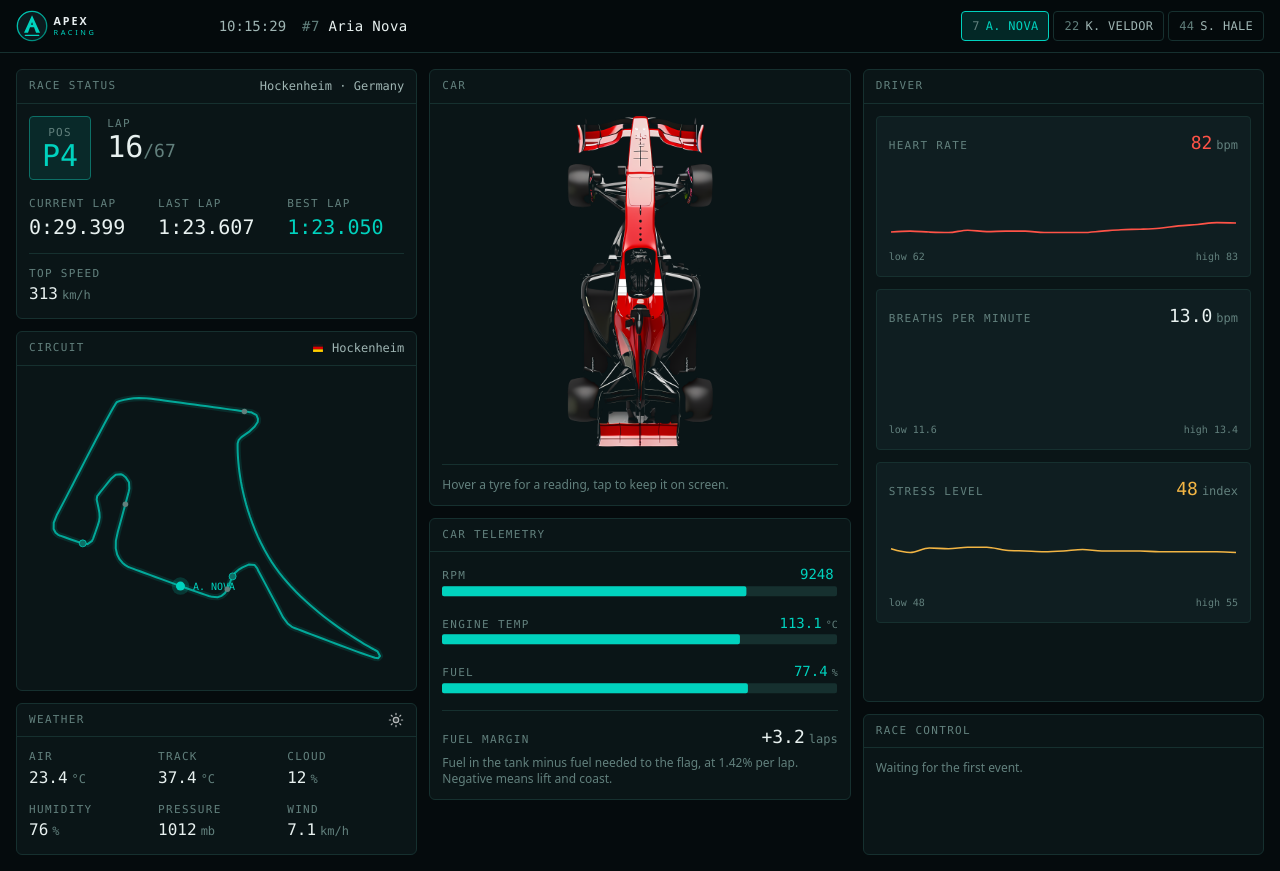
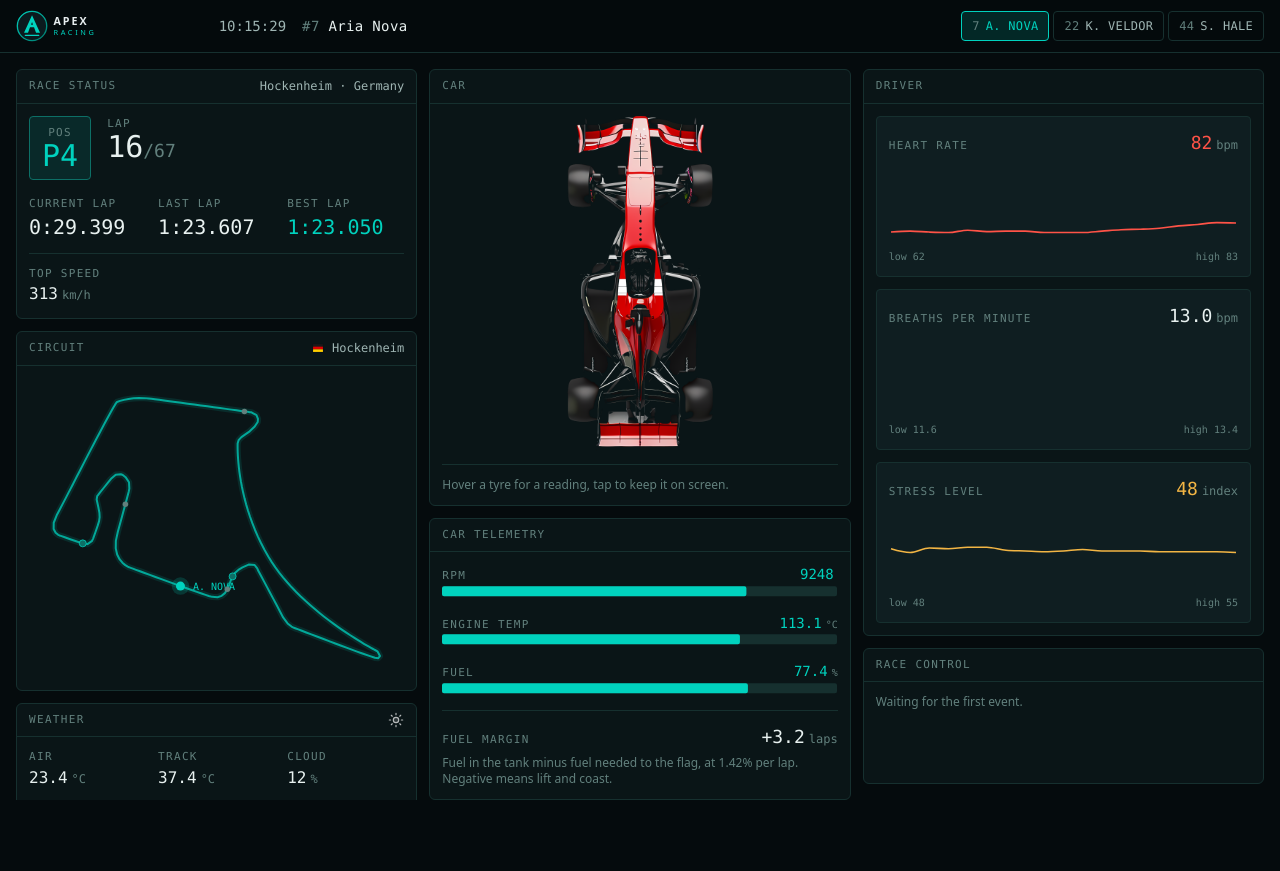
Before and after one commit to ahamedzoha/apex-race-control, a React (Vite) app: page / in a window 1280 px wide. After the commit the page ends 800 px from the top, so only its background shows below. Built offline with nearby package versions, Linux system fonts and the light colour scheme.

Commit message:
Refactored layout for improved responsiveness

```diff
--- a/src/App.tsx
+++ b/src/App.tsx
@@ -21,8 +21,8 @@ export default function App() {
   const driverNumber = useRace((s) => s.driver.number);
 
   return (
-    <div className="min-h-screen">
-      <header className="sticky top-0 z-10 border-b border-edge bg-ground/95 backdrop-blur">
+    <div className="flex min-h-screen flex-col xl:h-screen xl:overflow-hidden">
+      <header className="sticky top-0 z-10 shrink-0 border-b border-edge bg-ground/95 backdrop-blur">
         <div className="mx-auto flex w-full max-w-[1760px] flex-wrap items-center gap-x-4 gap-y-2 px-3 py-2.5 md:px-4">
           <img
             src="/assets/apex-racing-mark.svg"
@@ -43,19 +43,19 @@ export default function App() {
       {/* Hierarchy changes per tier rather than the desktop layout shrinking:
           the car leads on a phone because it is the thing you touch, three
           columns only appear once there is room for all of them side by side. */}
-      <main className="mx-auto grid w-full max-w-[1760px] gap-3 p-3 md:p-4 lg:grid-cols-2 xl:grid-cols-[minmax(0,1fr)_minmax(0,1.05fr)_minmax(0,1fr)]">
-        <div className="order-1 flex min-w-0 flex-col gap-3 lg:order-2">
+      <main className="mx-auto grid w-full max-w-[1760px] gap-3 p-3 md:p-4 lg:grid-cols-2 xl:min-h-0 xl:flex-1 xl:grid-cols-[minmax(0,1fr)_minmax(0,1.05fr)_minmax(0,1fr)]">
+        <div className="order-1 flex min-w-0 flex-col gap-3 lg:order-2 xl:min-h-0">
           <CarDiagram />
           <CarTelemetry />
         </div>
-        <div className="order-2 flex min-w-0 flex-col gap-3 lg:order-1">
+        <div className="order-2 flex min-w-0 flex-col gap-3 lg:order-1 xl:min-h-0">
           <RaceStatus />
           <TrackMap />
           <Weather />
         </div>
-        <div className="order-3 grid min-w-0 gap-3 lg:col-span-2 lg:grid-cols-2 xl:col-span-1 xl:grid-cols-1">
+        <div className="order-3 grid min-w-0 gap-3 lg:col-span-2 lg:grid-cols-2 xl:col-span-1 xl:flex xl:min-h-0 xl:flex-col">
           <DriverVitals />
-          <EventFeed />
+          <EventFeed className="xl:min-h-0 xl:flex-1" />
         </div>
       </main>
     </div>
--- a/src/components/EventFeed.tsx
+++ b/src/components/EventFeed.tsx
@@ -8,7 +8,7 @@ const SEVERITY_STYLE: Record<Severity, { bar: string; text: string }> = {
   critical: { bar: "bg-critical", text: "text-critical" },
 };
 
-export function EventFeed() {
+export function EventFeed({ className }: { className?: string }) {
   const events = useRace((s) => s.events);
   const selectedDriverId = useRace((s) => s.selectedDriverId);
 
@@ -21,11 +21,15 @@ export function EventFeed() {
     .slice(0, 20);
 
   return (
-    <Panel title="Race control">
+    <Panel title="Race control" className={className}>
       {visible.length === 0 ? (
         <p className="text-xs text-ink-faint">Waiting for the first event.</p>
       ) : (
-        <ul className="flex max-h-64 flex-col gap-1.5 overflow-y-auto pr-1 lg:h-full lg:max-h-none">
+        <ul /* Bounded against the viewport, not the parent: a percentage height inside
+                 a content-sized grid row resolves to auto, and the list then grows the
+                 page instead of scrolling. */
+          className="flex max-h-64 flex-col gap-1.5 overflow-y-auto pr-1 lg:max-h-96 xl:max-h-none xl:h-full"
+        >
           {visible.map((event) => {
             const style = SEVERITY_STYLE[event.severity];
             return (
```
